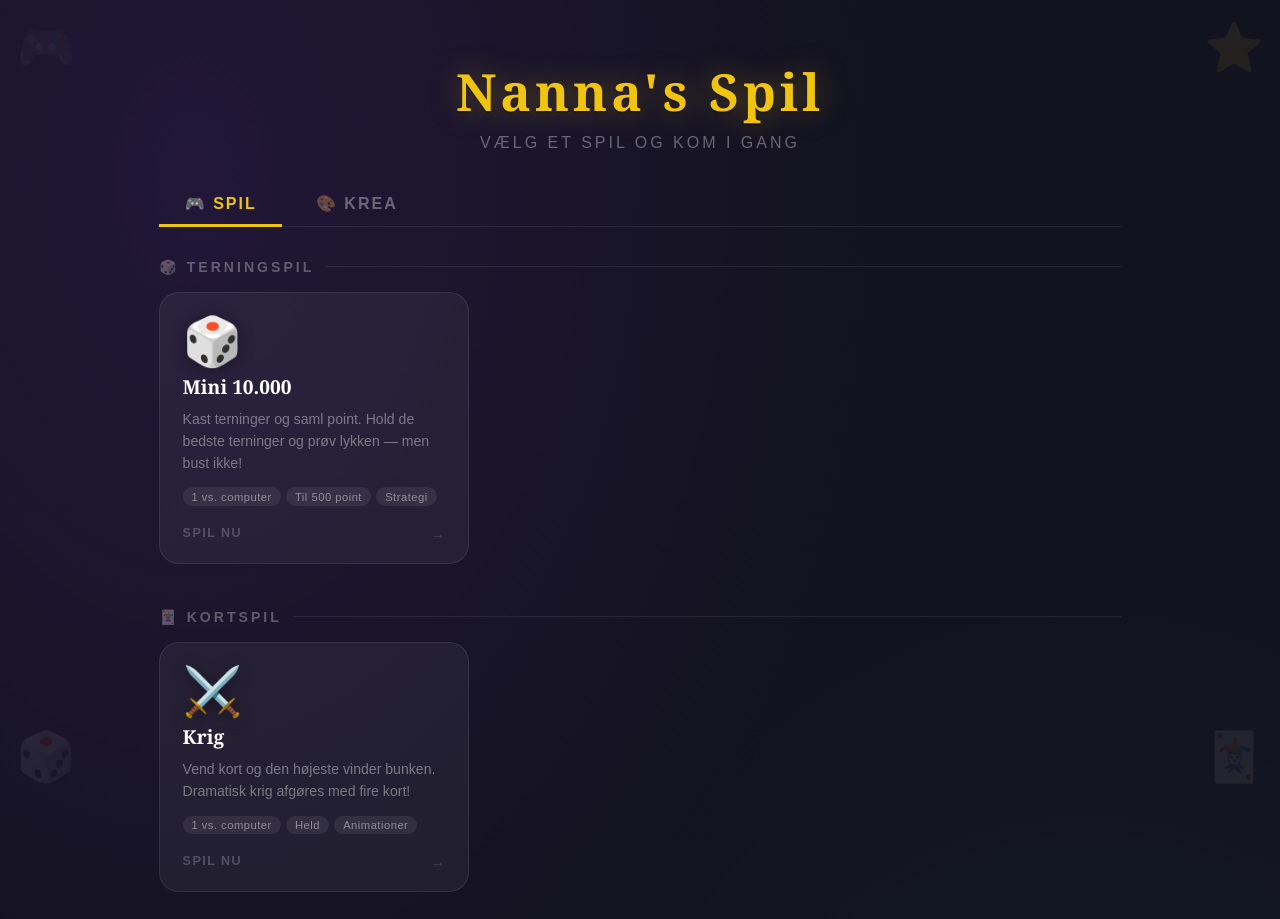
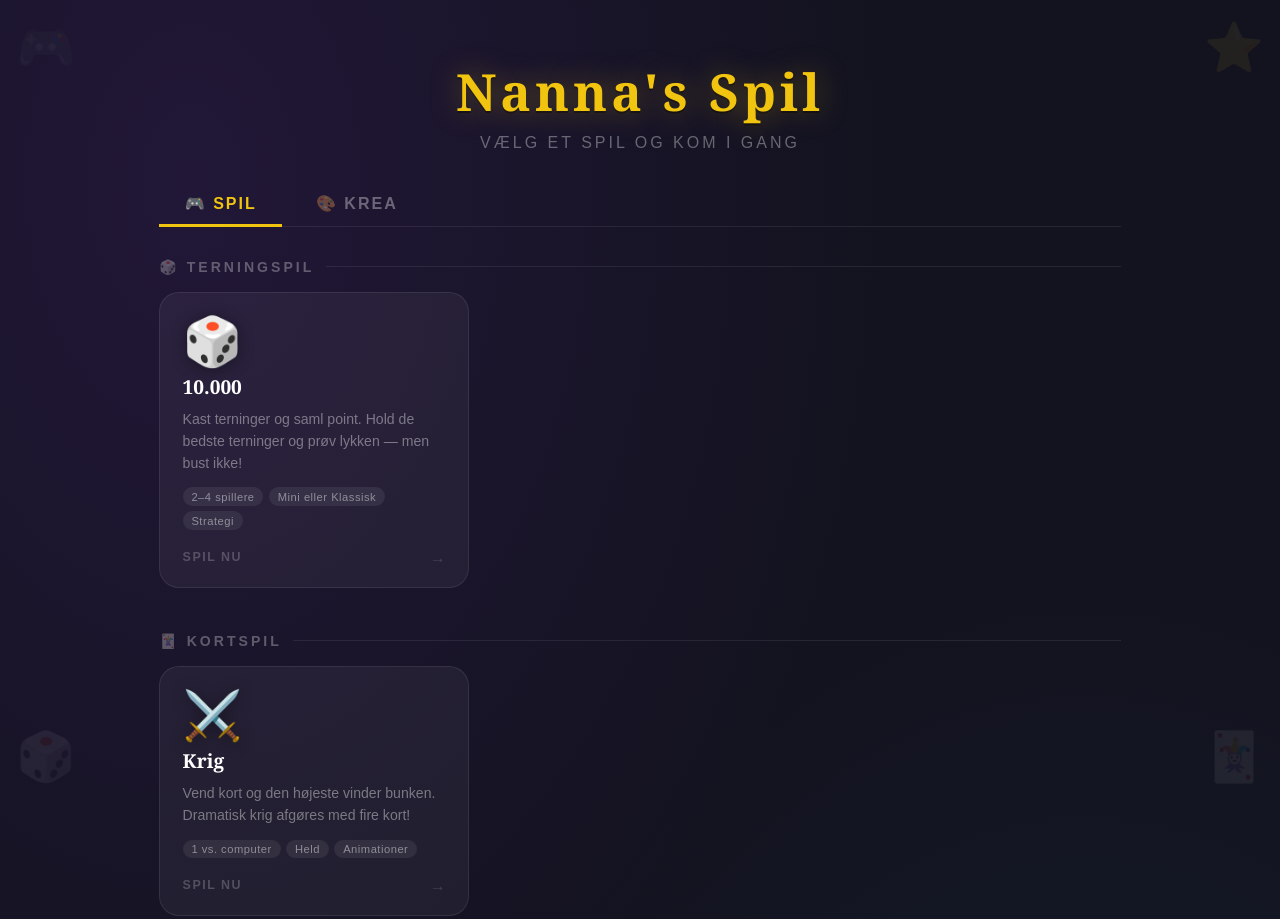
Before and after one commit to Helvard/Nanna_spil, a website: page index.html in a window 1280 px wide. Shown: the top 919 px of the page. Drawn offline with Linux system fonts and the light colour scheme.

Commit message:
index: opdater 10.000 kort-tekst til 2-4 spillere + Mini/Klassisk
Co-Authored-By: Claude Opus 4.6 <noreply@anthropic.com>

```diff
--- a/index.html
+++ b/index.html
@@ -357,11 +357,11 @@
 
         <a href="Games/Kortspil/mini10000.html" class="game-card accent-gold">
           <div class="game-emoji">🎲</div>
-          <div class="game-name">Mini 10.000</div>
+          <div class="game-name">10.000</div>
           <div class="game-desc">Kast terninger og saml point. Hold de bedste terninger og prøv lykken — men bust ikke!</div>
           <div class="game-tags">
-            <span class="tag">1 vs. computer</span>
-            <span class="tag">Til 500 point</span>
+            <span class="tag">2–4 spillere</span>
+            <span class="tag">Mini eller Klassisk</span>
             <span class="tag">Strategi</span>
           </div>
           <div class="card-footer">
```
